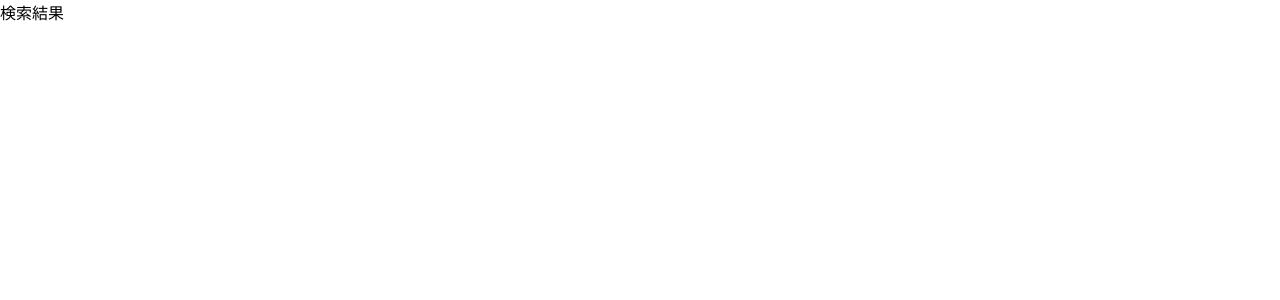
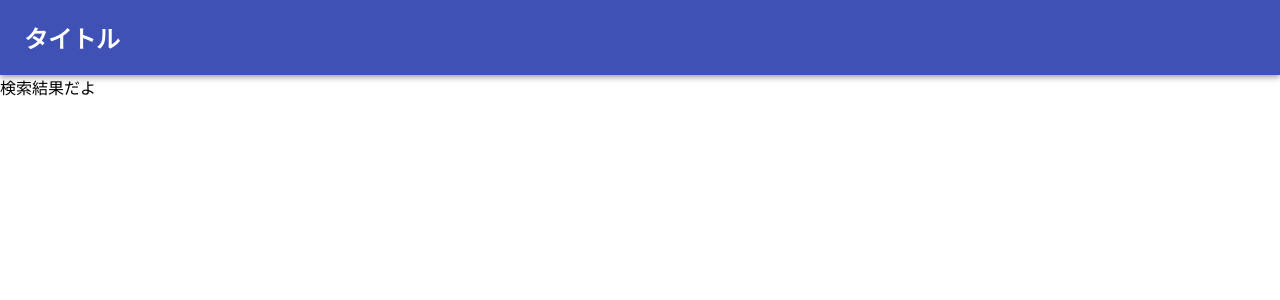
Before and after one commit to TakaShinoda/sketchy-kitchen, a React (Create React App) app: page /search/1 in a window 1280 px wide. Shown: the top 300 px of the page. Built offline with nearby package versions, Linux system fonts and the light colour scheme.

Commit message:
Add: ResultPage.tsxを追加

```diff
--- /dev/null
+++ b/src/pages/ResultPage.tsx
@@ -0,0 +1,11 @@
+import React, { FC } from 'react'
+import { TopHeader } from '../components/topPage/TopHeader'
+
+export const ResultPage: FC = () => {
+  return (
+    <>
+      <TopHeader />
+      検索結果だよ
+    </>
+  )
+}
--- a/src/pages/TopPage.tsx
+++ b/src/pages/TopPage.tsx
@@ -1,6 +1,7 @@
 import React, { FC } from 'react'
 import { TopHeader } from '../components/topPage/TopHeader'
 import { TopMain } from '../components/topPage/TopMain'
+import { ResultPage } from './ResultPage'
 import { BrowserRouter as Router, Switch, Route } from 'react-router-dom'
 
 export const TopPage: FC = () => {
@@ -13,7 +14,7 @@ export const TopPage: FC = () => {
             <TopMain />
           </Route>
           <Route path="/search/:keyword" exact>
-            検索結果
+            <ResultPage />
           </Route>
         </Switch>
       </Router>
```
